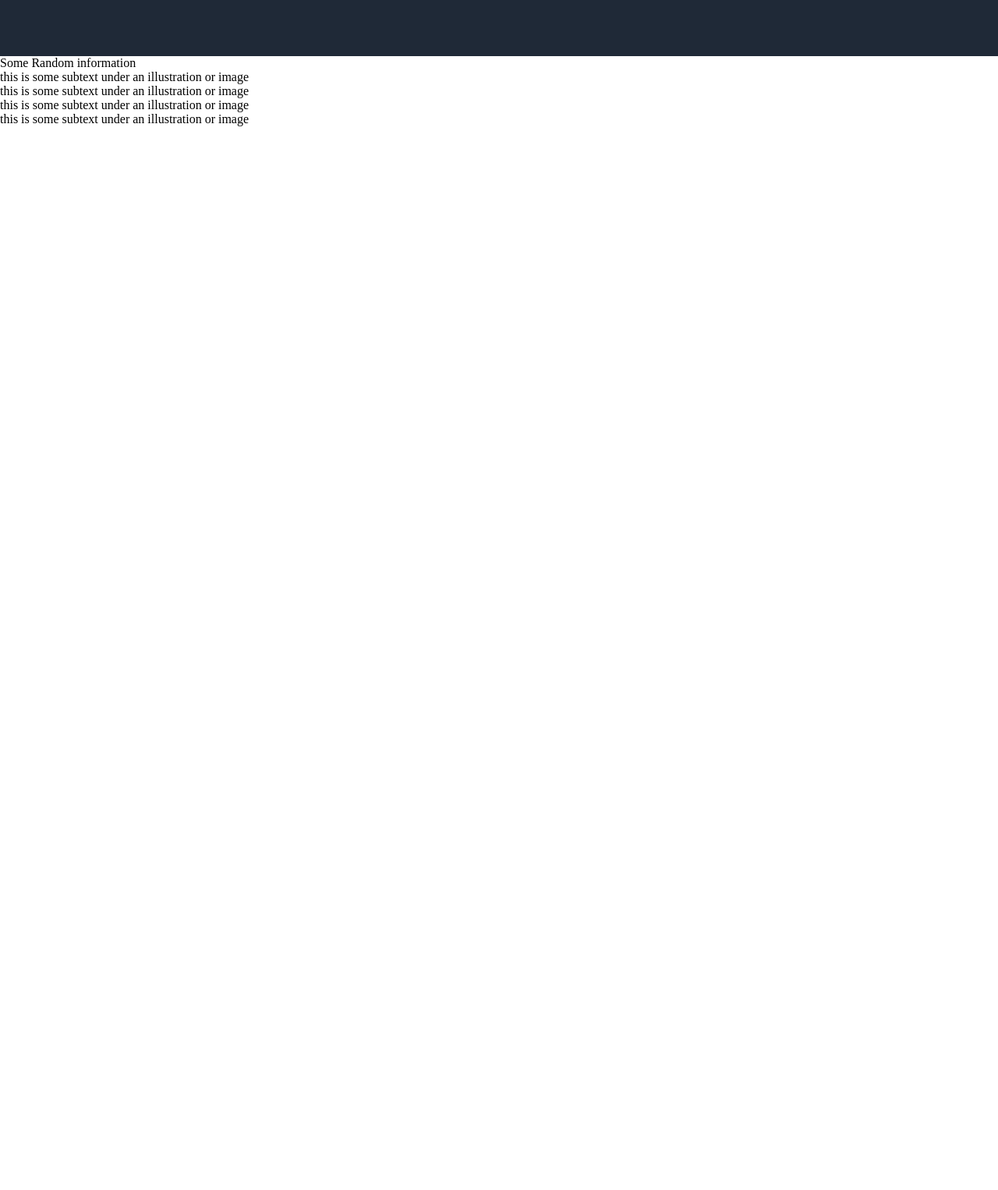
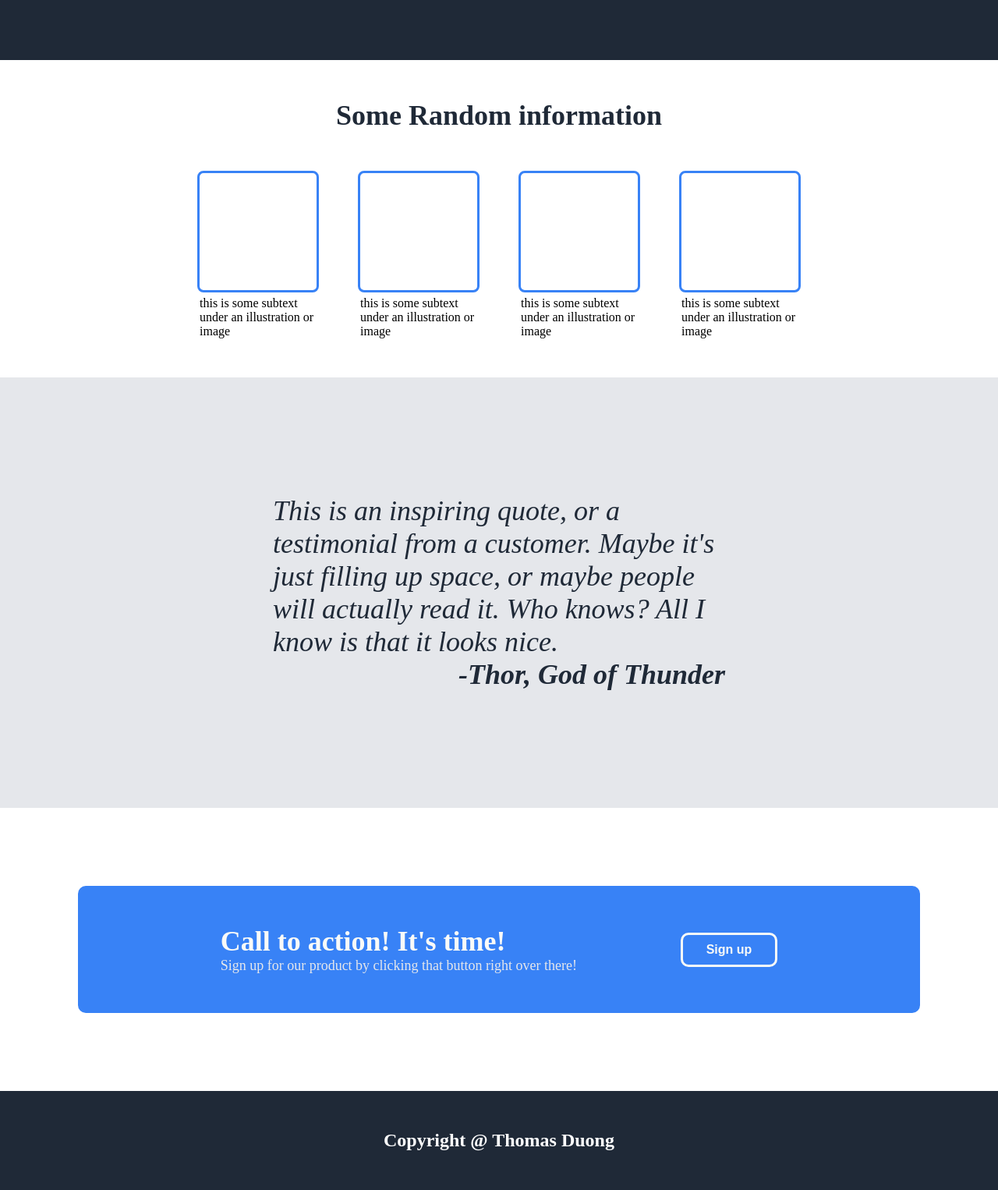
Before and after one commit to DuongThomas7/website-project, a plain HTML site: page index.html in a window 1280 px wide. Shown: the part 500-2026 px from the top of the page at 78% size. Before the commit the page ends 800 px from the top, so only its background shows below. Drawn offline with Linux system fonts and the light colour scheme.

Commit message:
project finished

```diff
--- a/index.html
+++ b/index.html
@@ -38,19 +38,63 @@
         </div>
 
         <div class="content">
+
             <div class="content-title">Some Random information</div>
+
             <div class="boxes">
-                <div class="box"></div>
-                <div class="box"></div>
-                <div class="box"></div>
-                <div class="box"></div>
+
+                <div class="info">
+                    <div class="box"></div>
+                    <div class="content-text">this is some subtext under an illustration or image</div>
+                </div>
+
+                <div class="info">
+                    <div class="box"></div>
+                    <div class="content-text">this is some subtext under an illustration or image</div>
+                </div>
+
+                <div class="info">
+                    <div class="box"></div>
+                    <div class="content-text">this is some subtext under an illustration or image</div>
+                </div>
+
+                <div class="info">
+                    <div class="box"></div>
+                    <div class="content-text">this is some subtext under an illustration or image</div>
+                </div>
+
             </div>
-            <div class="box-text">
-                <div class="content-text">this is some subtext under an illustration or image</div>
-                <div class="content-text">this is some subtext under an illustration or image</div>
-                <div class="content-text">this is some subtext under an illustration or image</div>
-                <div class="content-text">this is some subtext under an illustration or image</div>
+        </div>
+
+        <div class="quote">
+            <div class="quote-text">This is an inspiring quote, or a testimonial from a customer.
+                Maybe it's just filling up space, or maybe people will actually read it. Who knows?
+                All I know is that it looks nice.
             </div>
+
+            <div class="quote-person">-Thor, God of Thunder</div>
+        </div>
+
+        <div class="cta">
+
+            <div class="cta-left">
+
+                <div class="cta-main-text">
+                    Call to action! It's time!
+                </div>
+                <div class="cta-secondary-text">
+                    Sign up for our product by clicking that button right over there!
+                </div>
+
+            </div>
+
+            <div class="cta-right">
+                <button class="cta-button">Sign up</button>
+            </div>
+        </div>
+
+        <div class="footer">
+            Copyright @ Thomas Duong
         </div>
 
     </body>
--- a/styles.css
+++ b/styles.css
@@ -1,5 +1,7 @@
 body {
     margin: 0;
+    display: flex;
+    flex-direction: column;
 }
 
 ul {
@@ -9,11 +11,18 @@ ul {
 button {
     color: #F9FAF8;
     background: #3882F6;
-    padding: 10px 20px;
+    padding: 10px 30px;
     border-radius: 10px;
+    border: solid;
+    font-weight: bold;
+    font-size: 16px;
 }
 
-.header-nav, .header-content {
+.header-button {
+    border-color: #3882F6;
+}
+
+.header-nav, .header-content{
     background-color: #1F2937;
     display: flex;
     justify-content: space-between;
@@ -42,12 +51,12 @@ button {
     gap: 100px;
 }
 
-.placeholder-image, .header-small-text {
+.placeholder-image, .header-small-text, .cta-secondary-text {
     font-size: 18px;
     color: #E5E7EB;
 }
 
-.header-main-text {
+.header-main-text, .cta-main-text {
     font-size: 48px;
     font-weight: Bold;
     color: #F9FAF8
@@ -70,3 +79,93 @@ button {
 .right-header-content {
     max-width: 500px;
 }
+
+.content {
+    display: flex;
+    align-items: center;
+    flex-direction: column;
+    margin: 50px;
+}
+
+.content-title {
+    font-size: 36px;
+    font-weight: 900;
+    color: #1F2937;
+    margin-bottom: 50px;
+}
+
+.boxes{
+    display: flex;
+    flex-direction: row;
+}
+
+.info {
+    display: flex;
+    flex-direction: column;
+    align-items: center;
+    gap: 5px;
+}
+
+
+.boxes {
+    gap: 50px;
+}
+
+.box {
+    height: 150px;
+    width: 150px;
+    border: 3px solid #3882F6;
+    border-radius: 0.5em;
+}
+
+.content-text {
+    max-width: 150px;
+}
+
+.quote {
+    display: flex;
+    flex-direction: column;
+    background-color: #E5E7EB;
+    padding: 150px 350px;
+}
+
+.quote-text, .quote-person {
+    font-size: 36px;
+    font-style: italic;
+    color: #1F2937
+}
+
+.quote-person {
+    font-weight: bold;
+    display: flex;
+    justify-content: flex-end;
+}
+
+.cta {
+    background-color:#3882F6;
+    display: flex;
+    justify-content: space-evenly;
+    margin: 100px;
+    border-radius: 10px;
+    padding: 50px;
+}
+
+.cta-main-text {
+    font-size : 36px;
+}
+
+.cta-right {
+    display: flex;
+    align-items: center;
+
+}
+
+.footer {
+    background-color: #1F2937;
+    display: flex;
+    color: white;
+    font-size: 24px;
+    font-weight: bold;
+    justify-content: center;
+    padding: 50px;
+}
```
